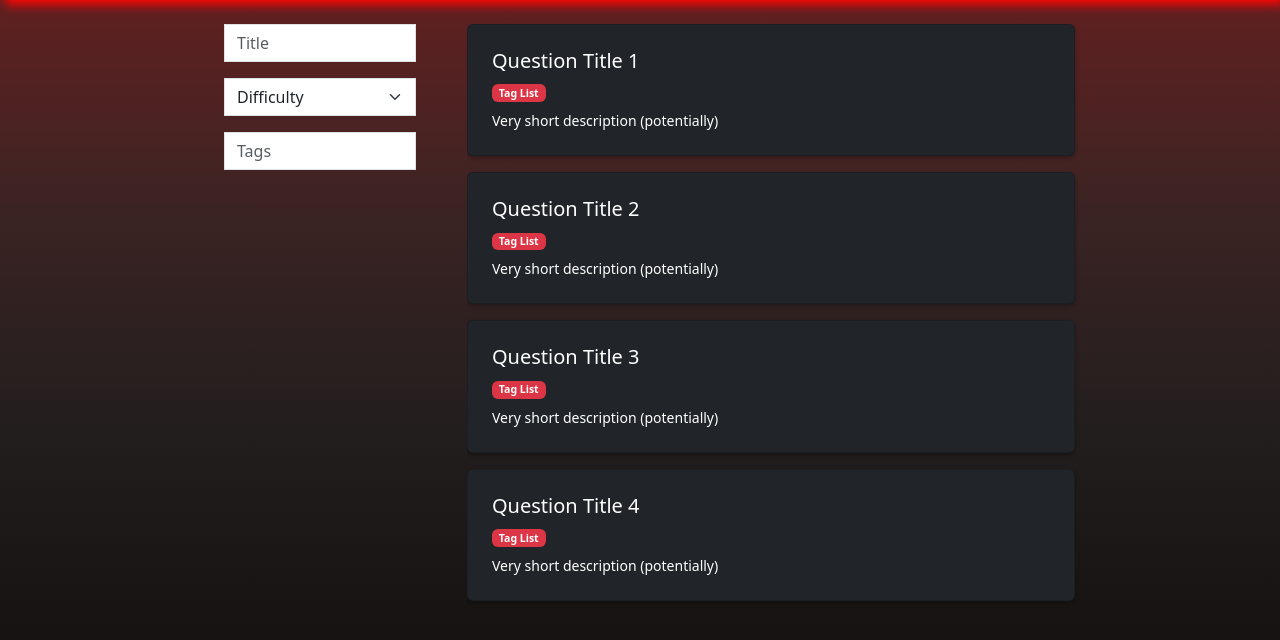
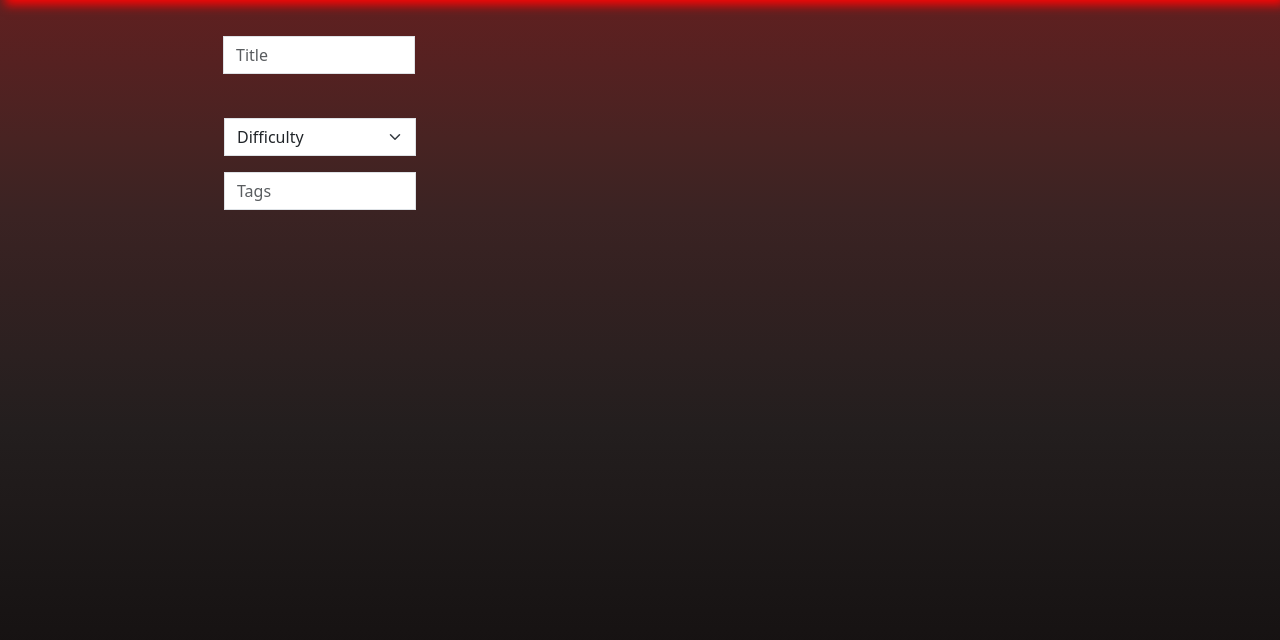
Before and after one commit to RandomDev92/CITS3007_Group47, a Flask app: page /SearchPage in a window 1280 px wide. Shown: the part 80-720 px from the top of the page. Run offline with Flask 3, Linux system fonts and the light colour scheme; data that the repository does not hold is empty.

Commit message:
add a form to the title seaction and add a route to process querys

```diff
--- a/ServerCode/app/routes.py
+++ b/ServerCode/app/routes.py
@@ -35,9 +35,16 @@ def UploadPage():
         return redirect(url_for('LandingUpload'))
 
 
-@app.route('/SearchPage')
+@app.route('/SearchPage', methods=['GET'])
 def SearchPage():
-    return render_template("SearchPage.html")
+    query = request.args.get('title', '').strip()
+
+    if query:
+        results = Question.query.filter(Question.title.ilike(f"%{query}%")).all()
+    else:
+        results = Question.query.all()
+
+    return render_template("SearchPage.html", questions=results)
 
 @app.route('/UserPage')
 @login_required
--- a/ServerCode/app/templates/SearchPage.html
+++ b/ServerCode/app/templates/SearchPage.html
@@ -110,12 +110,21 @@
             <div class="input-group-prepend">
               <span class="input-group-text"><i class="fas fa-bars"></i></span>
             </div>
+            <form action="/SearchPage" method="GET" class="input-group mb-3">
+              <div class="input-group-prepend">
+                <span class="input-group-text"><i class="fas fa-bars"></i></span>
+              </div>
               <input
                 type="text"
                 class="form-control"
+                name="title"
                 placeholder="Title"
                 aria-label="Search by title"
               />
+              <div class="input-group-append">
+                <button class="input-group-text" type="submit"><i class="fas fa-search"></i></button>
+              </div>
+            </form>
             <div class="input-group-append">
               <span class="input-group-text"><i class="fas fa-search"></i></span>
             </div>
@@ -156,34 +165,6 @@
         <!--Questions list column-->
         <div class="col-12 col-md-8 col-lg-6">
           <div class="question-scroll pr-md-2">
-            <!--Repeatable question card-->
-            <div class="card question-card position-relative p-4 bg-dark text-white mb-3">
-              <a href="QuestionDescription" class="stretched-link" aria-label="Open Question 1"></a>
-              <h5 class="mb-2">Question Title 1</h5>
-              <small class="mb-2"><span class="badge bg-danger">Tag List</span></small>
-              <small class="d-block">Very short description (potentially)</small>
-            </div>
-
-            <div class="card question-card position-relative p-4 bg-dark text-white mb-3">
-              <a href="question?id=2" class="stretched-link" aria-label="Open Question 2"></a>
-              <h5 class="mb-2">Question Title 2</h5>
-              <small class="mb-2"><span class="badge bg-danger">Tag List</span></small>
-              <small class="d-block">Very short description (potentially)</small>
-            </div>
-
-            <div class="card question-card position-relative p-4 bg-dark text-white mb-3">
-              <a href="question?id=3" class="stretched-link" aria-label="Open Question 3"></a>
-              <h5 class="mb-2">Question Title 3</h5>
-              <small class="mb-2"><span class="badge bg-danger">Tag List</span></small>
-              <small class="d-block">Very short description (potentially)</small>
-            </div>
-
-            <div class="card question-card position-relative p-4 mb-5 bg-dark text-white  mb-3">
-              <a href="question?id=4" class="stretched-link" aria-label="Open Question 4"></a>
-              <h5 class="mb-2">Question Title 4</h5>
-              <small class="mb-2"><span class="badge bg-danger">Tag List</span></small>
-              <small class="d-block">Very short description (potentially)</small>
-            </div>
           </div>
         </div>
       </div>
```
Lines whose indentation alone changed are shown as unchanged.
